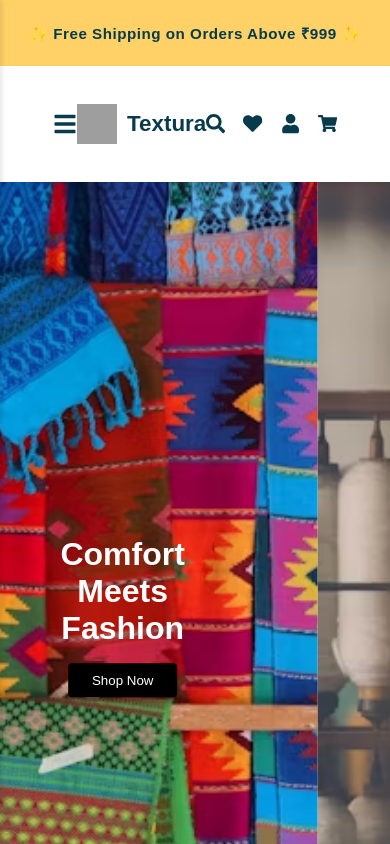
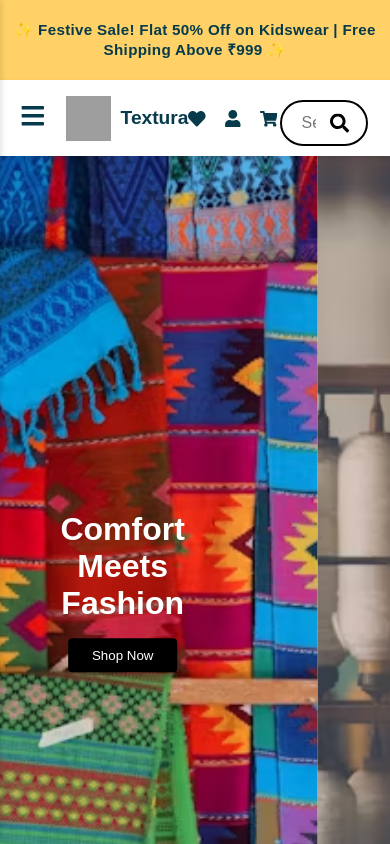
Before and after one commit to Hari-2812/textura, a React (Create React App) app in the folder textura/: page / in a window 390 px wide. Shown: the top 844 px of the page. Built offline with nearby package versions, Linux system fonts and the light colour scheme; grey boxes are pictures that could not be loaded.

Commit message:
Header Completed

```diff
--- a/textura/src/components/Header.css
+++ b/textura/src/components/Header.css
@@ -1,16 +1,16 @@
 /* =========================
-   Offer Bar (Top-most line)
+   Offer Bar
    ========================= */
 .offer-bar {
   width: 100%;
   background-color: #FFD166;
   color: #073B4C;
   text-align: center;
-  padding: 8px 0;
+  padding: 6px 0;
   font-weight: 600;
   font-size: 0.95rem;
-  letter-spacing: 0.5px;
-  z-index: 1100;
+  letter-spacing: 0.3px;
+  z-index: 1200;
 }
 
 /* =========================
@@ -18,27 +18,33 @@
    ========================= */
 .header {
   width: 100%;
-  background: #fff;
+  background: #ffffff;
+  position: sticky;
+  top: 0;
+  z-index: 1100;
   box-shadow: 0 2px 5px rgba(0,0,0,0.1);
-  z-index: 1000;
-  position: relative;
 }
 
 .navbar {
   display: flex;
   justify-content: space-between;
   align-items: center;
-  padding: 12px 30px;
+  padding: 10px 40px;
   max-width: 1300px;
-  margin: 0 auto; /* centers content inside header */
+  margin: 0 auto;
+}
+
+/* Left Section */
+.navbar-left {
+  display: flex;
+  align-items: center;
+  gap: 20px;
 }
 
 .menu-icon {
-  font-size: 1.5rem;
+  font-size: 1.6rem;
   color: #073B4C;
   cursor: pointer;
-  display: flex;
-  align-items: center;
 }
 
 .logo {
@@ -56,26 +62,136 @@
   font-family: "Quicksand", sans-serif;
   color: #073B4C;
   font-weight: 700;
-  font-size: 1.4rem;
+  font-size: 1.5rem;
 }
 
-.nav-icons {
+/* Center: Search Bar */
+.navbar-center {
+  flex: 1;
   display: flex;
-  gap: 18px;
-  font-size: 1.2rem;
-  color: #073B4C;
+  justify-content: center;
+  align-items: center;
 }
 
-.nav-icons svg {
+.search-container {
+  position: relative;
+  width: 90%;
+  max-width: 700px; /* Increased size */
+}
+
+.search-container input {
+  width: 100%;
+  padding: 12px 50px 12px 20px; /* Right padding for icon */
+  font-size: 1rem;
+  border: 2px solid #000000;
+  border-radius: 50px;
+  outline: none;
+  color: #073B4C;
+  transition: all 0.3s ease;
+  background-color: #fff;
+}
+
+.search-container input::placeholder {
+  color: #777;
+}
+
+.search-container input:focus {
+  border-color: #000000;
+  box-shadow: 0 0 6px rgba(6, 214, 160, 0.3);
+}
+
+/* Icon inside the bar */
+.search-icon {
+  position: absolute;
+  right: 20px;
+  top: 50%;
+  transform: translateY(-50%);
+  color: #000000;
+  font-size: 1.3rem;
   cursor: pointer;
   transition: color 0.3s ease;
 }
 
-.nav-icons svg:hover {
+.search-icon:hover {
+  color: #000000;
+}
+
+/* Responsive Adjustments */
+@media (max-width: 1024px) {
+  .search-container {
+    width: 95%;
+    max-width: 600px;
+  }
+}
+
+@media (max-width: 768px) {
+  .search-container {
+    width: 90%;
+  }
+}
+
+
+/* Icon inside the bar */
+.search-icon {
+  position: absolute;
+  right: 18px;
+  top: 50%;
+  transform: translateY(-50%);
+  color: #000000;
+  font-size: 1.2rem;
+  cursor: pointer;
+  transition: color 0.3s ease;
+}
+
+.search-icon:hover {
+  color: #000000;
+}
+
+/* Responsive width adjustment */
+@media (max-width: 1024px) {
+  .search-container {
+    width: 95%;
+    max-width: 600px;
+  }
+}
+
+@media (max-width: 768px) {
+  .search-container {
+    width: 90%;
+    max-width: none;
+  }
+}
+
+
+/* Right: Icons with labels */
+.navbar-right {
+  display: flex;
+  align-items: center;
+  gap: 25px;
+}
+
+.nav-item {
+  display: flex;
+  flex-direction: column;
+  align-items: center;
+  font-size: 1.1rem;
+  color: #073B4C;
+  cursor: pointer;
+  transition: color 0.3s;
+}
+
+.nav-item span {
+  font-size: 0.75rem;
+  margin-top: 3px;
+}
+
+.nav-item:hover {
   color: #EF476F;
 }
 
-/* Sidebar (unchanged) */
+/* =========================
+   Sidebar
+   ========================= */
 .sidebar {
   position: fixed;
   top: 0;
@@ -83,9 +199,9 @@
   height: 100%;
   width: 250px;
   background-color: white;
-  box-shadow: 2px 0 5px rgba(0,0,0,0.1);
+  box-shadow: 2px 0 5px rgba(0, 0, 0, 0.1);
   transition: left 0.4s ease;
-  z-index: 1200;
+  z-index: 1300;
   padding: 20px;
 }
 
@@ -139,26 +255,40 @@
   width: 100vw;
   height: 100vh;
   background: rgba(0,0,0,0.4);
-  z-index: 1100;
+  z-index: 1200;
 }
 
-/* Responsive Sidebar */
-@media (max-width: 768px) {
-  .sidebar {
-    width: 100%;
-    left: -100%;
-  }
-
-  .sidebar.open {
-    left: 0;
-  }
-
+/* =========================
+   Responsive
+   ========================= */
+@media (max-width: 1024px) {
   .navbar {
+    flex-wrap: wrap;
     padding: 10px 20px;
   }
 
-  .logo img {
-    width: 40px;
-    height: 40px;
+  .navbar-center {
+    order: 3;
+    width: 100%;
+    margin-top: 10px;
+  }
+
+  .search-container {
+    width: 95%;
+    margin: 0 auto;
   }
 }
+
+@media (max-width: 768px) {
+  .navbar-right .nav-item span {
+    display: none;
+  }
+
+  .navbar-right {
+    gap: 18px;
+  }
+
+  .navbar-left h1 {
+    font-size: 1.2rem;
+  }
+}
--- a/textura/src/components/Header.jsx
+++ b/textura/src/components/Header.jsx
@@ -1,13 +1,23 @@
 import React, { useState, useEffect } from "react";
 import "./Header.css";
-import { FaBars, FaHeart, FaShoppingCart, FaUser, FaSearch } from "react-icons/fa";
+import {
+  FaBars,
+  FaHeart,
+  FaShoppingCart,
+  FaUser,
+  FaSearch,
+} from "react-icons/fa";
 
 const Header = () => {
   const [menuOpen, setMenuOpen] = useState(false);
 
   useEffect(() => {
     const handleOutsideClick = (e) => {
-      if (menuOpen && !e.target.closest(".sidebar") && !e.target.closest(".menu-icon")) {
+      if (
+        menuOpen &&
+        !e.target.closest(".sidebar") &&
+        !e.target.closest(".menu-icon")
+      ) {
         setMenuOpen(false);
       }
     };
@@ -17,18 +27,19 @@ const Header = () => {
 
   return (
     <>
-      {/* Full-width Offer Bar */}
+      {/* Offer Bar */}
       <div className="offer-bar">
-        <p>✨ Free Shipping on Orders Above ₹999 ✨</p>
+        <p>✨ Festive Sale! Flat 50% Off on Kidswear | Free Shipping Above ₹999 ✨</p>
       </div>
 
-      {/* Header / Navbar Line */}
+      {/* Header */}
       <header className="header">
         <nav className="navbar">
+          {/* Left: Menu + Logo */}
+          <div className="navbar-left">
             <div className="menu-icon" onClick={() => setMenuOpen(true)}>
               <FaBars />
             </div>
-
             <div className="logo">
               <img
                 src="https://cdn-icons-png.flaticon.com/512/2769/2769346.png"
@@ -36,17 +47,37 @@ const Header = () => {
               />
               <h1>Textura</h1>
             </div>
+          </div>
 
-          <div className="nav-icons">
-            <FaSearch />
+          {/* Center: Search */}
+          <div className="navbar-center">
+            <div className="search-container">
+              <input type="text" placeholder="Search products..."  FaSearch />
+              <FaSearch className="search-icon" />
+            </div>
+          </div>
+
+
+
+          {/* Right: Icons */}
+          <div className="navbar-right">
+            <div className="nav-item">
               <FaHeart />
+              <span>Wishlist</span>
+            </div>
+            <div className="nav-item">
               <FaUser />
+              <span>Account</span>
+            </div>
+            <div className="nav-item">
               <FaShoppingCart />
+              <span>Cart</span>
+            </div>
           </div>
         </nav>
       </header>
 
-      {/* Sidebar Menu */}
+      {/* Sidebar */}
       <div className={`sidebar ${menuOpen ? "open" : ""}`}>
         <div className="sidebar-header">
           <h2>Menu</h2>
@@ -54,7 +85,6 @@ const Header = () => {
             &times;
           </span>
         </div>
-
         <ul className="sidebar-links">
           <li>🏠 Home</li>
           <li>🛒 Shop</li>
--- a/textura/src/index.css
+++ b/textura/src/index.css
@@ -3,16 +3,7 @@ body {
   font-family: "Poppins", sans-serif;
 }
 
-.header {
-  display: flex;
-  justify-content: space-between;
-  align-items: center;
-  padding: 1rem 2rem;
-  background: white;
-  position: sticky;
-  top: 0;
-  z-index: 1000;
-}
+
 html, body {
   overflow-x: hidden;
   width: 100%;
@@ -31,10 +22,7 @@ html, body {
   overflow-x: hidden;
 }
 
-.search-bar {
-  width: 40%;
-  padding: 0.5rem;
-}
+
 
 .icons span {
   margin-left: 1rem;
```
Lines whose indentation alone changed are shown as unchanged.
